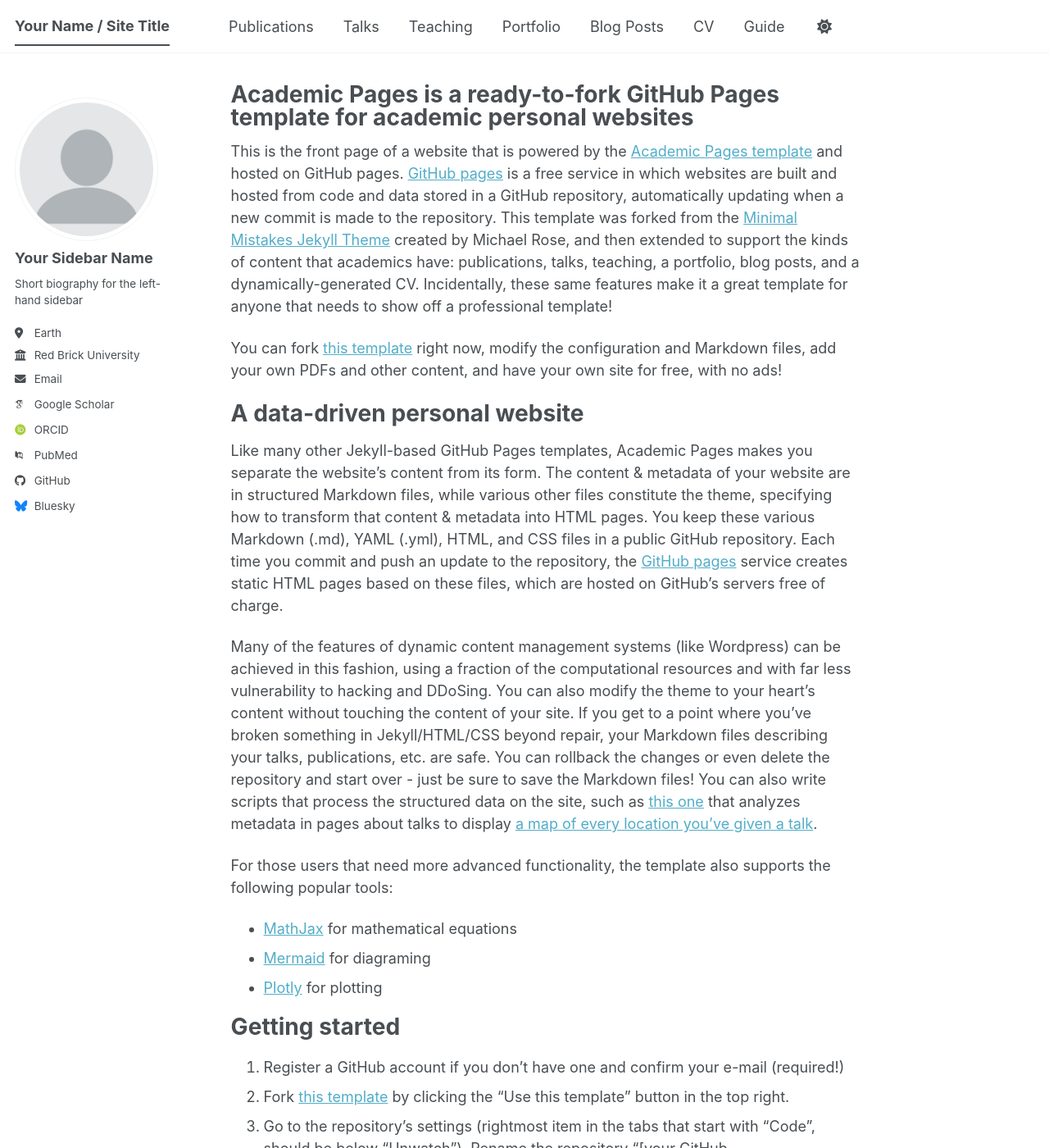
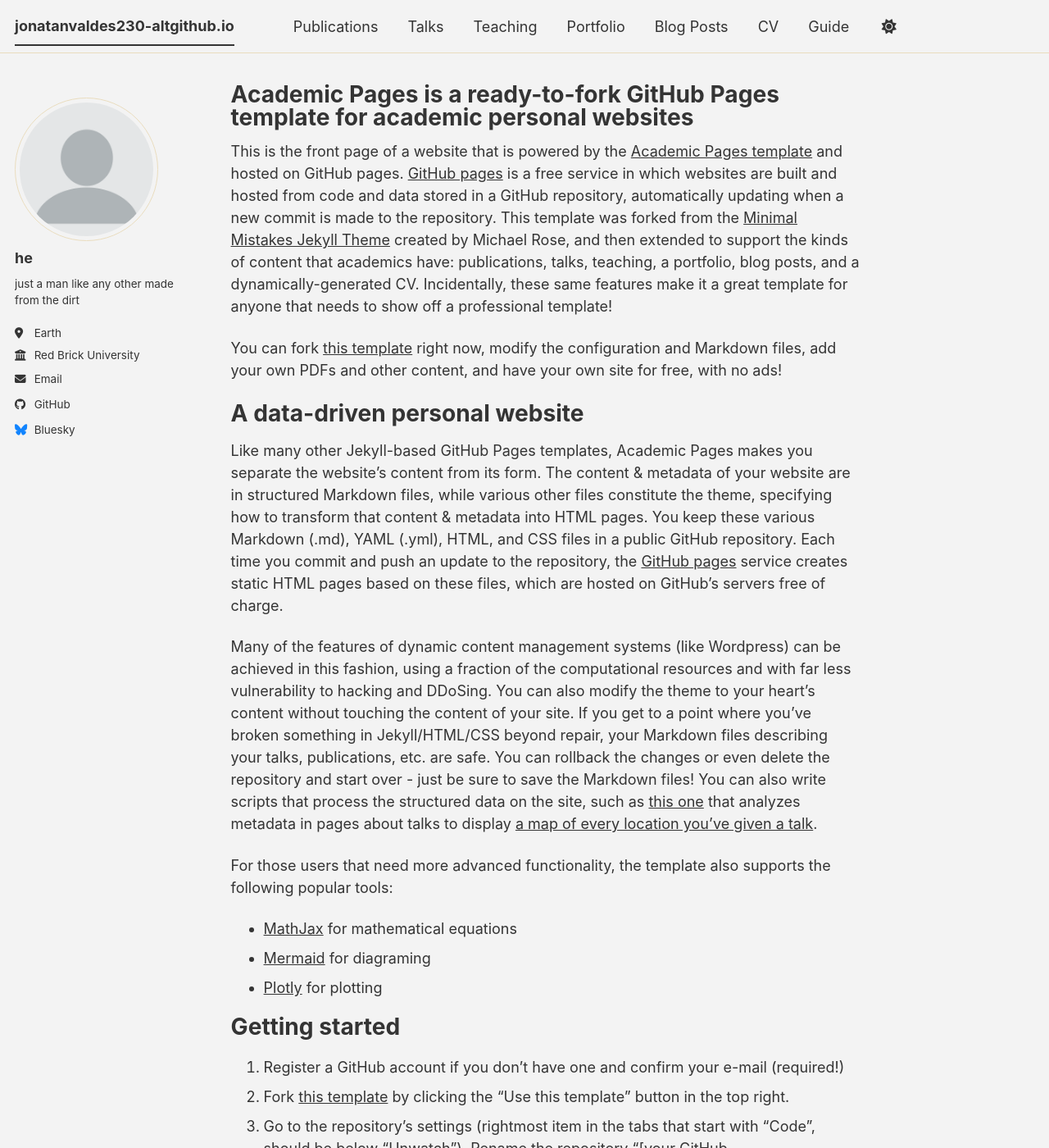
Before and after one commit to jonatanvaldes230-alt/jonatanvaldes230-alt.github.io, a Jekyll site: the page built from _pages/about.md, in a window 1280 px wide and 1400 px high. Shown: the whole window at 82% size. Built offline with Jekyll 4.4.1, drawn with Linux system fonts in a browser that asks for light colours; some web fonts are replaced; a script bundle is joined from its source files by our own code; library files that are not in the unit come from our copies; some of the changed text lies outside the part shown.

Commit message:
Update _config.yml

```diff
--- a/_config.yml
+++ b/_config.yml
@@ -8,15 +8,15 @@
 
 # Basic Site Settings
 locale                   : "en-US"
-site_theme               : "default" # The available themes options are "default", "air", "sunrise", "mint", "dirt" and "contrast"
-title                    : "Your Name / Site Title"
+site_theme               : "dirt" # The available themes options are "default", "air", "sunrise", "mint", "dirt" and "contrast"
+title                    : "jonatanvaldes230-altgithub.io"
 title_separator          : "-"
-name                     : &name "Your Name"
-description              : &description "Your Name's academic portfolio"   # Update this with a general description of your site, this is the default if not overridden by a page
-url                      : https://academicpages.github.io # The base hostname & protocol for your site e.g. "https://[your GitHub username].github.io",
+name                     : &name "jonatan valdes"
+description              : &description "he who has nothing to lose has eveything to gain"   # Update this with a general description of your site, this is the default if not overridden by a page
+url                      : https://jonatanvaldes230-alt.github.io # The base hostname & protocol for your site e.g. "https://[your GitHub username].github.io",
                                                            # or if you already have some other page hosted on Github then use "https://[your GitHub username].github.io/[Your Repo Name]"
 baseurl                  : "" # the subpath of your site, e.g. "/blog"
-repository               : "academicpages/academicpages.github.io"
+repository               : "jonatanvaldes230-alt.github.io"
 
 # Site Author - The following control what appear as part of the author content on the side bar.
 #               If a field is blank the icon and link will not appear, otherwise it will be shown.
@@ -24,27 +24,15 @@
 author:
   # Biographic information
   avatar           : "profile.png"
-  name             : "Your Sidebar Name"
+  name             : "he"
   pronouns         : # example: "she/her"
-  bio              : "Short biography for the left-hand sidebar"
+  bio              : "just a man like any other made from the dirt"
   location         : "Earth"
   employer         : "Red Brick University"
   uri              : # URL
-  email            : "none@example.org"
+  email            : "jonatanvaldes230@gmail.com"
 
-  # Academic websites
-  academia         : # URL
-  arxiv            : # URL - Update with the correct link to your profile
-  googlescholar    : "https://scholar.google.com/citations?user=PS_CX0AAAAAJ"
-  inspire-hep      : # URL
-  impactstory      : # URL
-  orcid            : "https://orcid.org/yourorcidurl"
-  semantic         : # URL
-  ssrn             : # URL
-  pubmed           : "https://www.ncbi.nlm.nih.gov/pubmed/?term=john+snow"
-  researchgate     : # URL
-  scopus           : # URL
-  zotero           : # URL
+
 
 
   # Repositories and software development
@@ -94,7 +82,7 @@
 # Site Settings
 teaser                   :  # filename of teaser fallback teaser image placed in /images/ for social media previews
 breadcrumbs              : false # true, false (default)
-words_per_minute         : 160
+words_per_minute         : 45
 future                   : true
 read_more                : "disabled" # if enabled, adds "Read more" links to excerpts
 talkmap_link             : false      #change to true to add link to talkmap on talks page
```
